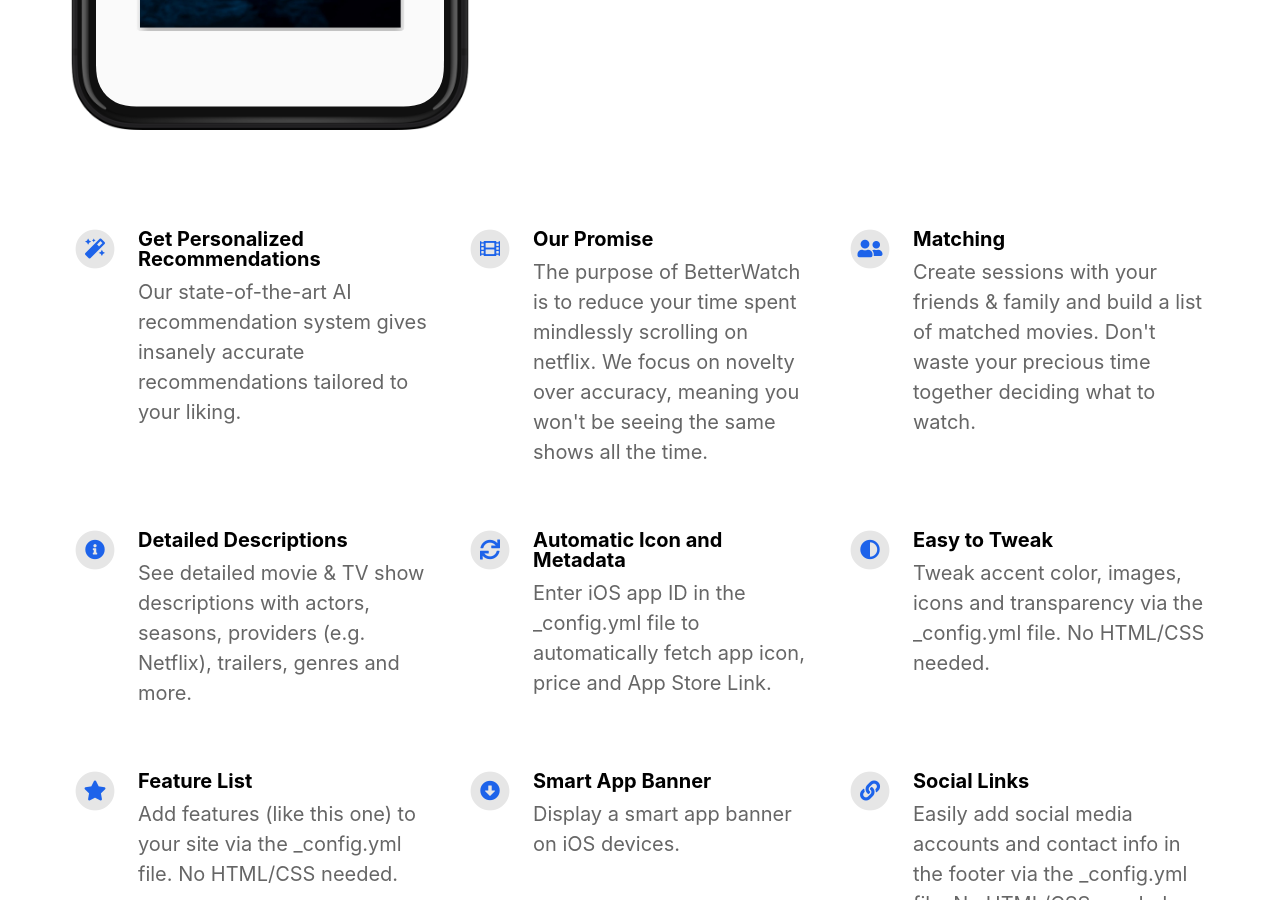
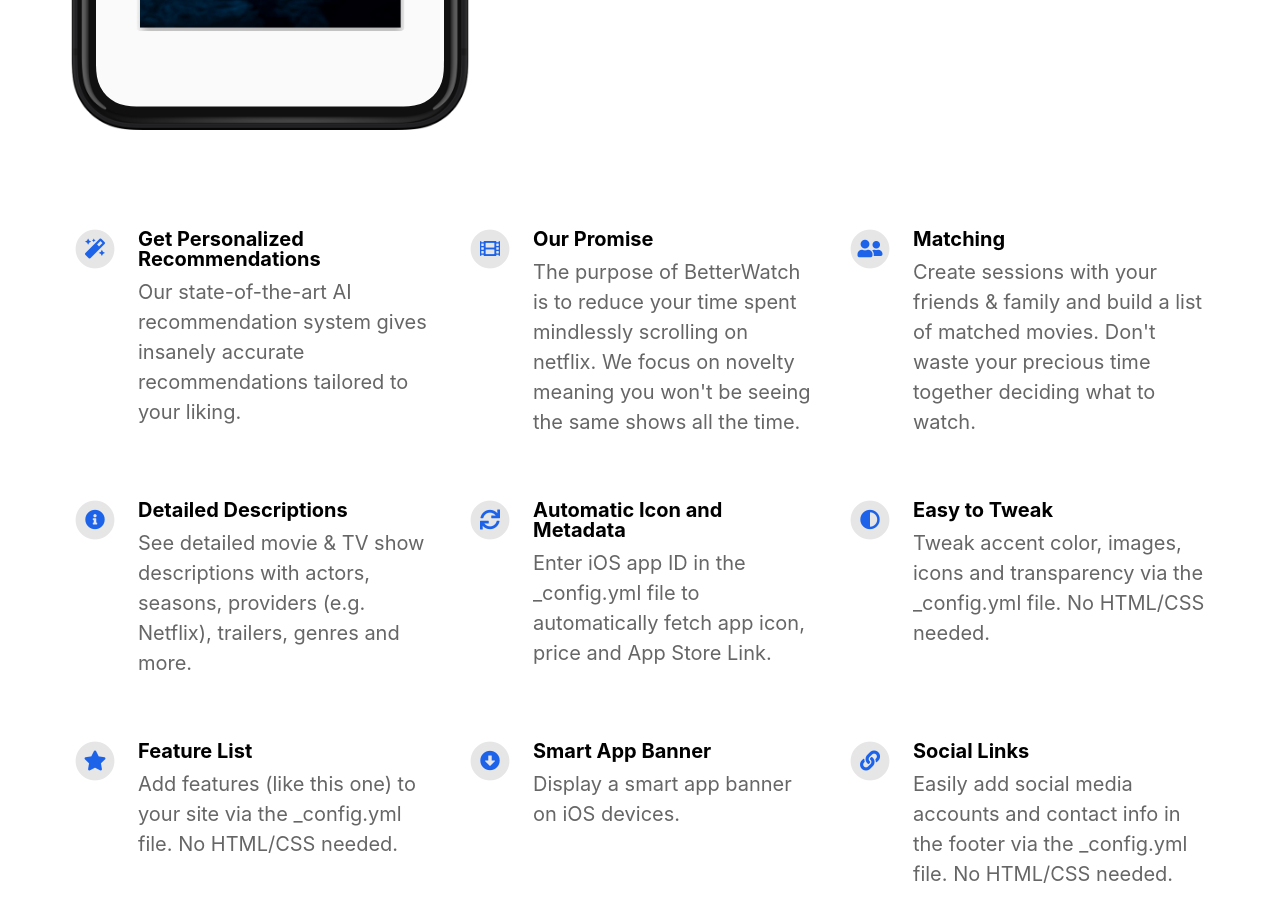
Before and after one commit to WhateverHappns/BetterWatch, a Jekyll site: the page built from index.html, in a window 1280 px wide and 900 px high, scrolled down 855 px. Built offline with Jekyll 4.4.1, drawn with Linux system fonts in a browser that asks for light colours; nearby versions of some CDN libraries.

Commit message:
Update _config.yml

```diff
--- a/_config.yml
+++ b/_config.yml
@@ -39,7 +39,7 @@ features                                  :
     fontawesome_icon_name                 : magic
 
   - title                                 : Our Promise
-    description                           : The purpose of BetterWatch is to reduce your time spent mindlessly scrolling on netflix. We focus on novelty over accuracy, meaning you won't be seeing the same shows all the time.
+    description                           : The purpose of BetterWatch is to reduce your time spent mindlessly scrolling on netflix. We focus on novelty meaning you won't be seeing the same shows all the time.
     fontawesome_icon_name                 : film
 
   - title                                 : Matching
```
